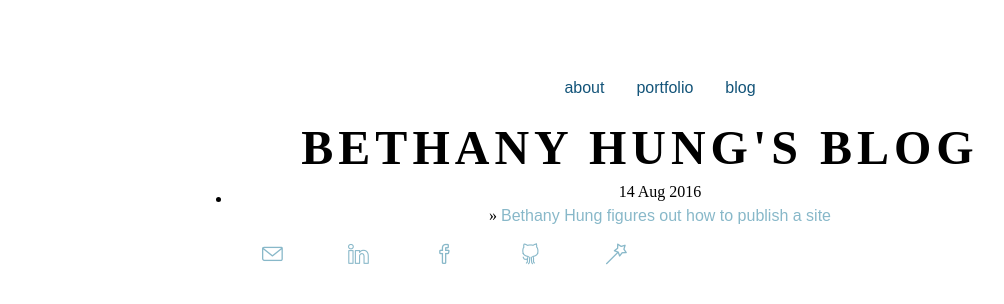
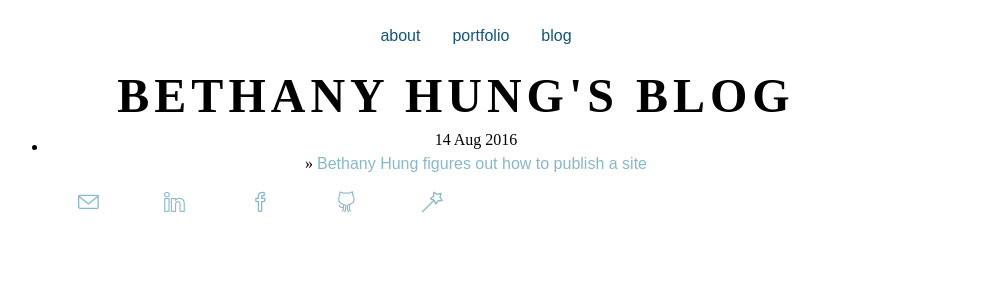
Before and after one commit to bethny/bethny.github.io, a Jekyll site: the page built from blog/index.html, in a window 1280 px wide. Shown: the top 304 px of the page, without its empty margins (0-1004 px from the left). Built offline with Jekyll 4.4.1, drawn with Linux system fonts in a browser that asks for light colours; nearby versions of some CDN libraries.

Commit message:
Update main.css

```diff
--- a/css/main.css
+++ b/css/main.css
@@ -15,7 +15,7 @@ a {
 
 body {
   background: #ffffff;
-  margin: 60px auto;
+/*   margin: 60px auto; */
   width: 70%;
   text-align: justify;
   line-height: 150%; }
@@ -76,11 +76,11 @@ p {
   line-height: 21px;
   color: #525252; }
 
-ul posts {
+/* ul posts {
   margin: 20px auto 40px;
   font-size: 14px; }
   ul posts li {
-    list-style: none; }
+    list-style: none; } */
 
 /* IDs */
 #links-home ul {
```
